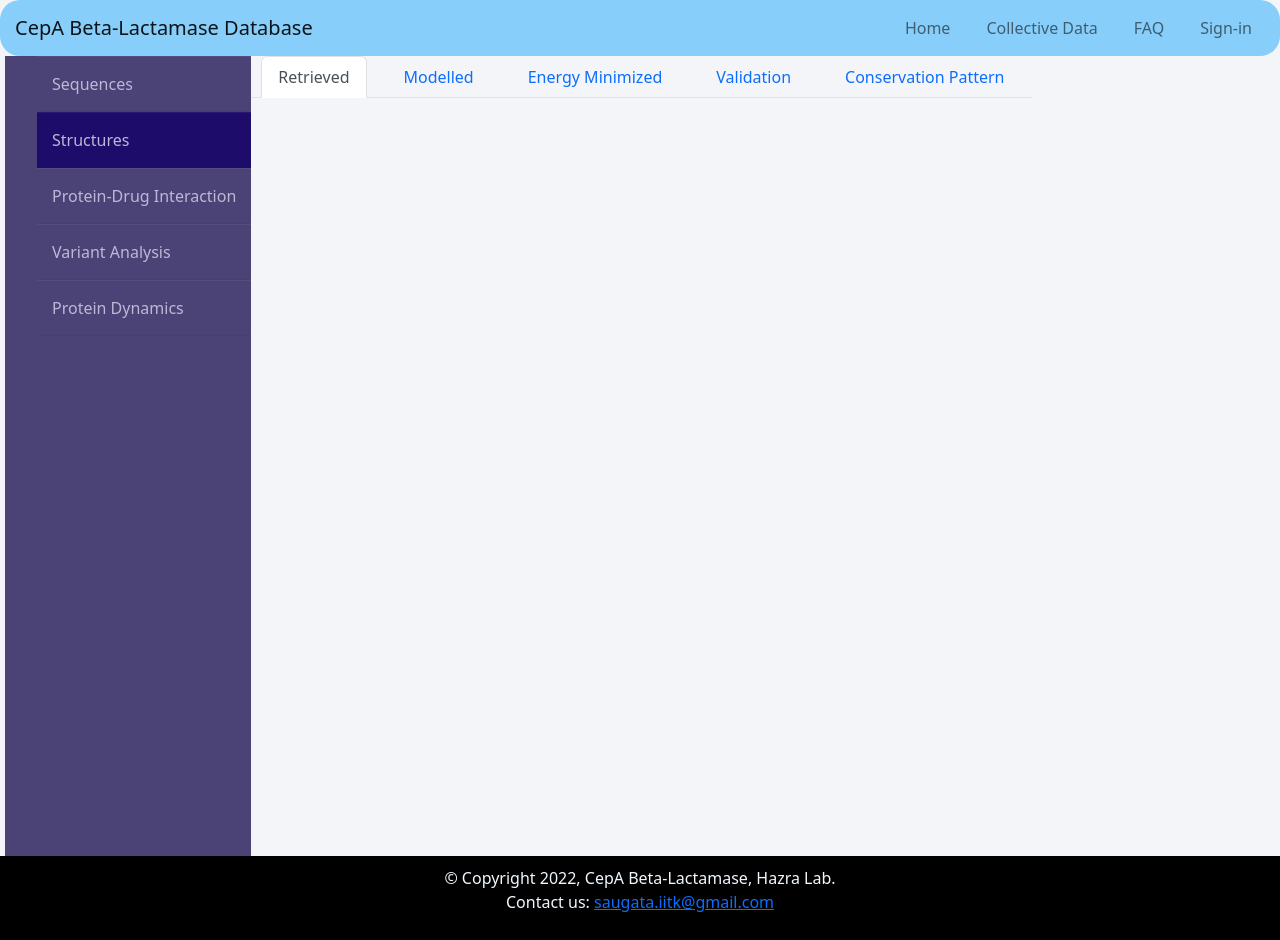
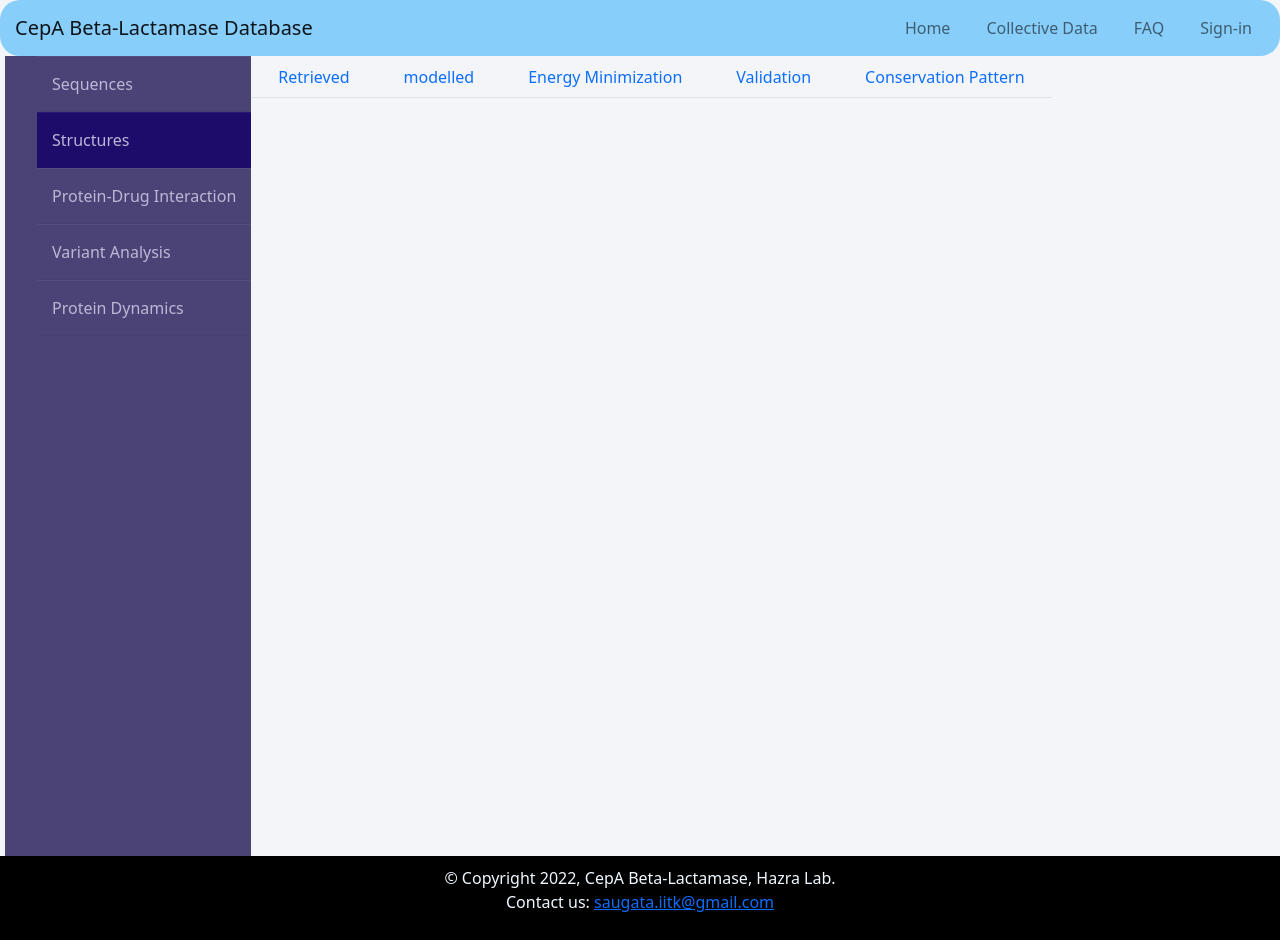
Before and after one commit to RajNethikar13/B-Lipase, a website: page panel/structure.html in a window 1280 px wide. Drawn offline with nearby package versions, Linux system fonts and the light colour scheme.

Commit message:
Update structure.html
Signed-off-by: RajNethikar13 <110830633+RajNethikar13@users.noreply.github.com>

```diff
--- a/panel/structure.html
+++ b/panel/structure.html
@@ -69,23 +69,24 @@
             </div>
 
             <div class="header">
-              <ul class="nav nav-tabs">
-                  <li class="nav-item">
-                      <a class="nav-link active" aria-current="page" href="retrieve">Retrieved</a>
-                    </li>
-                  <li class="nav-item">
-                    <a class="nav-link " href="model">Modelled</a>
+              <ul class="nav nav-tabs" id="myTab" >
+                <li class="nav-item" role="presentation">
+                <a href="../struct/Retrieved.html" class="subpanel">   <button class="nav-link " >Retrieved</button>    </a>
+                </li>
+                <li class="nav-item" role="presentation">
+                  <a href="../struct/modelled.html" class="subpanel"><button class="nav-link " >modelled</button></a>
+                </li>
+                <li class="nav-item" role="presentation">
+                 <a href="../struct/Energy Minimization.html Minimization.html" class="subpanel" > <button class="nav-link " >Energy Minimization</button>
+                 </li></a>
+                <li class="nav-item" role="presentation">
+                  <a  href="../struct/Validation.html"  class="subpanel" ><button class="nav-link" >Validation</button></a>
+                </li>
+                <li class="nav-item" role="presentation">
+                    <a  href="../struct/Conservation Pattern.html"  class="subpanel" ><button class="nav-link " >Conservation Pattern</button></a>
                   </li>
-                  <li class="nav-item">
-                    <a class="nav-link" href="energy">Energy Minimized</a>
-                  </li>
-                  <li class="nav-item">
-                    <a class="nav-link" href="validate">Validation</a>
-                  </li>
-                  <li class="nav-item">
-                    <a class="nav-link" href="conserve">Conservation Pattern</a>
-                  </li>
-                </ul>
+
+              </ul>
           </div>
 
 
```
